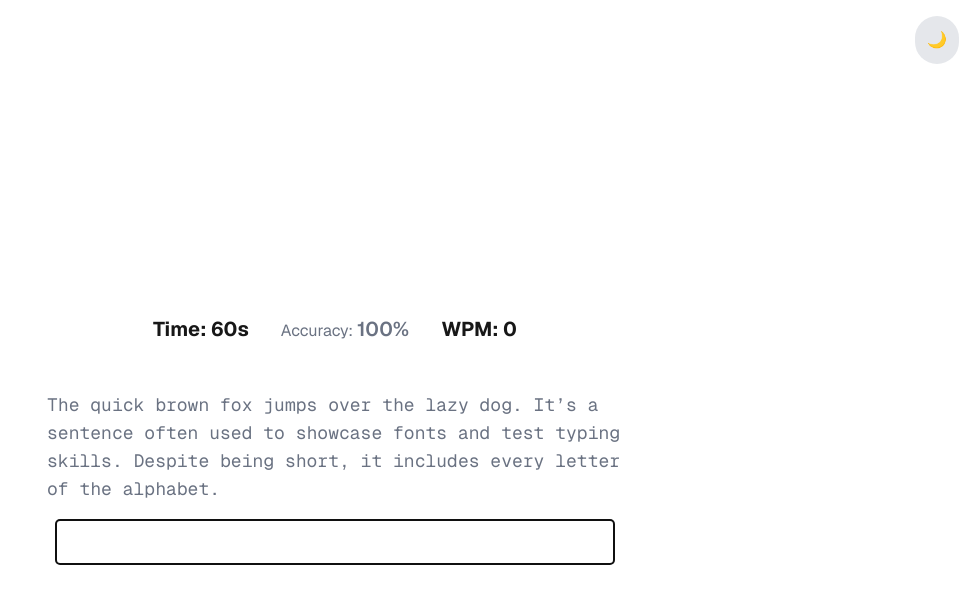
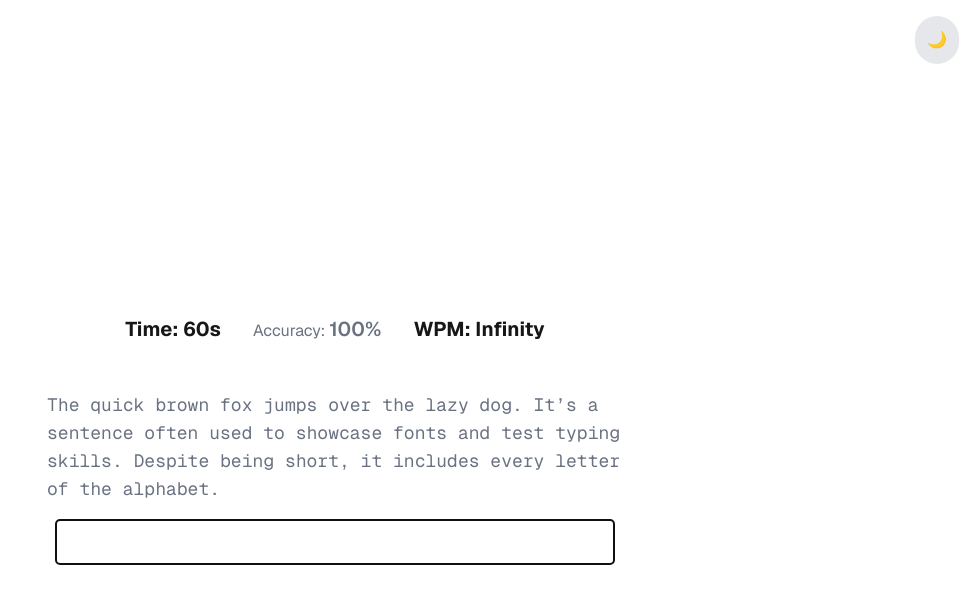
Before and after one commit to Jaylon03/typing-test, a Next.js app: page / in a window 1280 px wide. Shown: the top 604 px of the page, without its empty margins (305-1280 px from the left). Built offline with nearby package versions, Linux system fonts and the light colour scheme.

Commit message:
Multiple file changes and result chart background change

```diff
--- a/components/ResultsChart.tsx
+++ b/components/ResultsChart.tsx
@@ -65,5 +65,16 @@ export default function ResultsChart({
     },
   };
 
-  return <Chart type="bar" data={data} options={options} />;
+  return (
+  <div >
+
+
+    <Chart type="bar" data={data} options={options} />
+
+  </div>
+
+
+
+
+  );
 }
--- a/components/TypingTest.tsx
+++ b/components/TypingTest.tsx
@@ -134,7 +134,7 @@ const TypingTest = () => {
             />
 
             {showResults && (
-                <div className="fixed inset-0 bg-black bg-opacity-50 flex items-center justify-center z-50">
+                <div className="fixed inset-0 bg-[rgba(128,128,128,0.2)] flex items-center justify-center z-50">
                     <div className="bg-white p-6 rounded-xl shadow-lg w-full max-w-lg">
                     <h2 className="text-2xl font-bold mb-2">Round Results</h2>
                     <p>WPM: {results[results.length - 1]?.wpm}</p>
--- a/components/WPMDisplay.tsx
+++ b/components/WPMDisplay.tsx
@@ -11,7 +11,7 @@ type WPMDisplayProp = {
 export default function WPMDisplay({userInput, passedTime}: WPMDisplayProp) {
     const wordCount = userInput.trim().split(/\s+/).length;
     const minutes = passedTime / 60;
-    const wpm = minutes > 0 ? Math.round(wordCount / minutes) : 0;
+    const wpm =  Math.round(wordCount / minutes);
 
 
 
```
Also changed, not shown: 1 other file (tests, documents, lock files or other folders).
